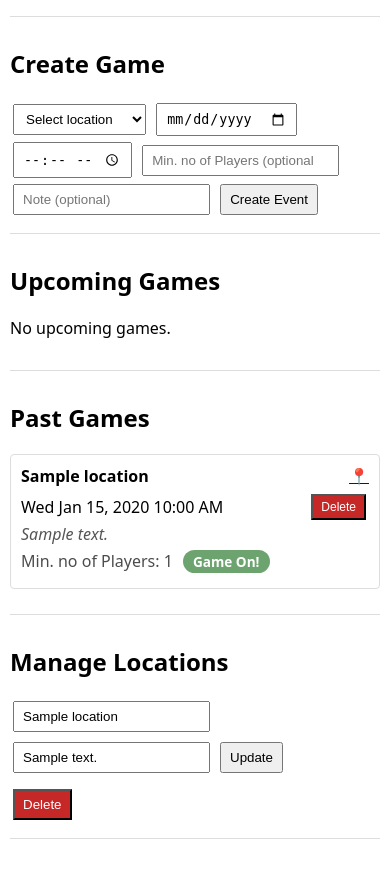
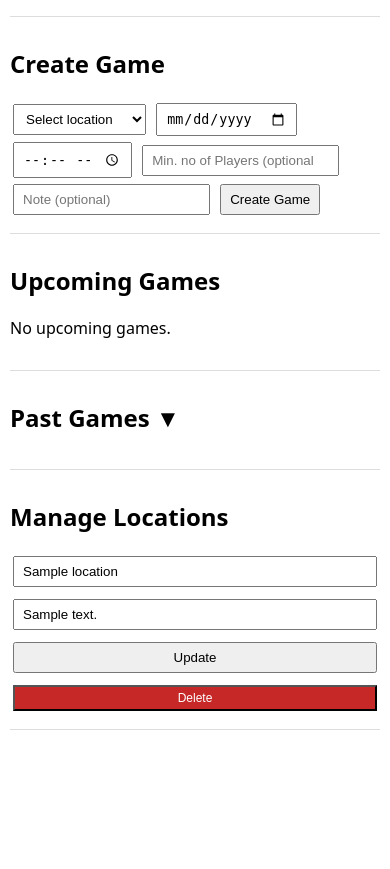
Before and after one commit to tozarslan-arch/pickup-soccer, a Flask app: page / in a window 390 px wide. Shown: the part 255-1124 px from the top of the page. After the commit the page ends 985 px from the top, so only its background shows below. Run offline with Flask 3, Linux system fonts and the light colour scheme; tables that the repository leaves empty hold one stand-in row (values such as "Sample post").

Commit message:
Add files via upload

```diff
--- a/static/style.css
+++ b/static/style.css
@@ -24,6 +24,7 @@ input, select, button {
   padding: 6px 8px;
 }
 
+/* Event Card */
 .event-card {
   border: 1px solid #ddd;
   padding: 10px;
@@ -37,38 +38,6 @@ input, select, button {
   align-items: center;
 }
 
-.status-row {
-  display: flex;
-  gap: 10px;
-  margin: 5px 0;
-  align-items: center;
-}
-
-.badge-on {
-  background: #2e7d32;
-  color: white;
-  padding: 2px 8px;
-  border-radius: 999px;
-  font-size: 0.8rem;
-}
-
-.danger {
-  background: #c62828;
-  color: white;
-}
-
-.location-row {
-  display: flex;
-  flex-wrap: wrap;
-  gap: 4px;
-  margin-bottom: 4px;
-}
-.status-row {
-  display: flex;
-  align-items: center;
-  gap: 10px;
-  flex-wrap: wrap;
-}
 .event-top-row {
   display: flex;
   justify-content: space-between;
@@ -76,20 +45,33 @@ input, select, button {
   margin-top: 4px;
 }
 
-.delete-inline {
-  margin: 0;
+/* Status Row */
+.status-row {
+  display: flex;
+  align-items: center;
+  gap: 10px;
+  flex-wrap: wrap;
+  margin-top: 6px;
 }
 
-.small-delete {
-  padding: 4px 8px;
-  font-size: 0.75rem;
+/* Status Badges */
+.status-badge {
+  padding: 4px 10px;
+  border-radius: 6px;
+  font-weight: bold;
+  color: white;
 }
 
-.past-status {
-  opacity: 0.7;
+.status-badge.pending {
+  background: #fbc02d; /* yellow */
+  color: #000;
 }
 
+.status-badge.on {
+  background: #2e7d32; /* green */
+}
 
+/* Vote Button */
 .inline-vote {
   margin: 0;
 }
@@ -108,16 +90,80 @@ input, select, button {
   background: #0d47a1;
 }
 
+/* Delete Button */
+.danger {
+  background: #c62828;
+  color: white;
+}
 
+.small-delete {
+  padding: 4px 8px;
+  font-size: 0.75rem;
+}
+
+.delete-inline {
+  margin: 0;
+}
+
+/* Notes */
 .note {
   font-style: italic;
   color: #555;
 }
-.badge-on {
-  background: #2e7d32;
-  color: white;
-  padding: 2px 10px;
-  border-radius: 999px;
-  font-size: 0.85rem;
-  font-weight: bold;
+
+/* Past Games Fade */
+.past-status {
+  opacity: 0.7;
 }
+
+/* Manage Locations */
+.location-row {
+  display: flex;
+  flex-wrap: wrap;
+  gap: 6px;
+  align-items: center;
+}
+
+/* Collapsible Past Games */
+.collapsible-header {
+  cursor: pointer;
+  user-select: none;
+}
+
+.collapsible-content {
+  display: none;
+  margin-top: 10px;
+}
+
+/* Mobile Optimization */
+@media (max-width: 600px) {
+  .event-card {
+    padding: 10px;
+    font-size: 0.9rem;
+  }
+
+  .status-row {
+    flex-direction: column;
+    align-items: flex-start;
+    gap: 6px;
+  }
+
+  .vote-button {
+    width: 100%;
+    text-align: center;
+  }
+
+  .event-header {
+    flex-direction: column;
+    align-items: flex-start;
+    gap: 4px;
+  }
+
+  .location-row input {
+    width: 100%;
+  }
+
+  .location-row button {
+    width: 100%;
+  }
+}
--- a/templates/index.html
+++ b/templates/index.html
@@ -8,6 +8,7 @@
 <body>
   <h1>Pickup Soccer Scheduler</h1>
 
+  <!-- Add Location -->
   <section>
     <h2>Add Location</h2>
     <form method="post" action="{{ url_for('add_location') }}">
@@ -17,6 +18,7 @@
     </form>
   </section>
 
+  <!-- Create Game -->
   <section>
     <h2>Create Game</h2>
     <form method="post" action="{{ url_for('add_event') }}">
@@ -26,14 +28,16 @@
           <option value="{{ loc.id }}">{{ loc.name }}</option>
         {% endfor %}
       </select>
+
       <input type="date" name="date" required>
       <input type="time" name="time" required>
       <input type="number" name="target" min="1" placeholder="Min. no of Players (optional)">
       <input type="text" name="note" placeholder="Note (optional)">
-      <button type="submit">Create Event</button>
+      <button type="submit">Create Game</button>
     </form>
   </section>
 
+  <!-- Upcoming Games -->
   <section>
     <h2>Upcoming Games</h2>
     {% if upcoming %}
@@ -44,8 +48,12 @@
       <p>No upcoming games.</p>
     {% endif %}
   </section>
+
+  <!-- Collapsible Past Games -->
   <section>
-  <h2>Past Games</h2>
+    <h2 class="collapsible-header" onclick="togglePast()">Past Games ▼</h2>
+
+    <div id="past-games" class="collapsible-content">
       {% if past %}
         {% for e in past %}
           {% include 'event_card.html' %}
@@ -53,21 +61,34 @@
       {% else %}
         <p>No past games yet.</p>
       {% endif %}
+    </div>
   </section>
 
-
+  <!-- Manage Locations -->
   <section>
     <h2>Manage Locations</h2>
     {% for loc in locations %}
       <form class="location-row" method="post" action="{{ url_for('edit_location', location_id=loc.id) }}">
         <input type="text" name="location_name" value="{{ loc.name }}" required>
         <input type="text" name="location_address" value="{{ loc.address }}" required>
+
         <button type="submit">Update</button>
-      </form>
-      <form method="post" action="{{ url_for('delete_location', location_id=loc.id) }}">
-        <button type="submit" class="danger">Delete</button>
+
+        <button formmethod="post"
+                formaction="{{ url_for('delete_location', location_id=loc.id) }}"
+                class="danger small-delete">
+          Delete
+        </button>
       </form>
     {% endfor %}
   </section>
+
+  <script>
+    function togglePast() {
+      const box = document.getElementById("past-games");
+      box.style.display = box.style.display === "none" ? "block" : "none";
+    }
+  </script>
+
 </body>
 </html>
```
Lines whose indentation alone changed are shown as unchanged.
